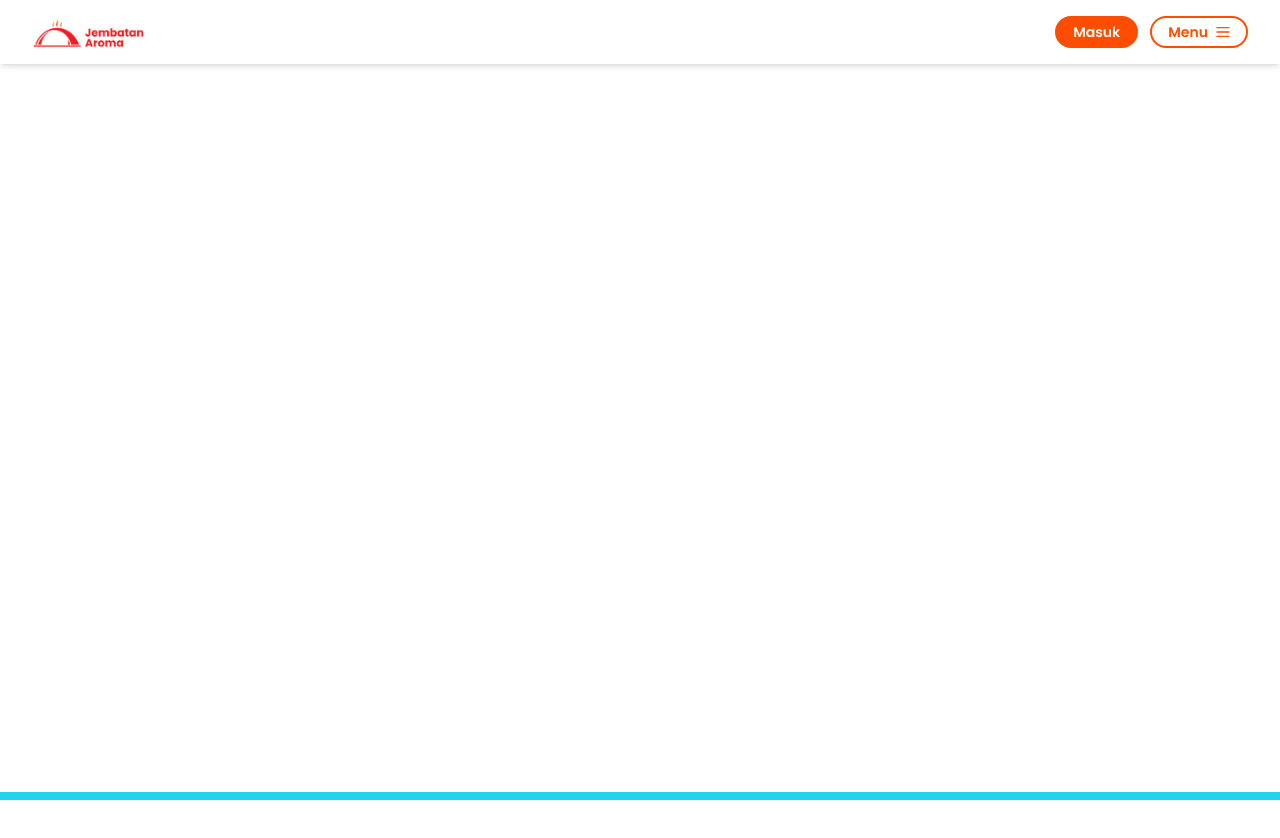
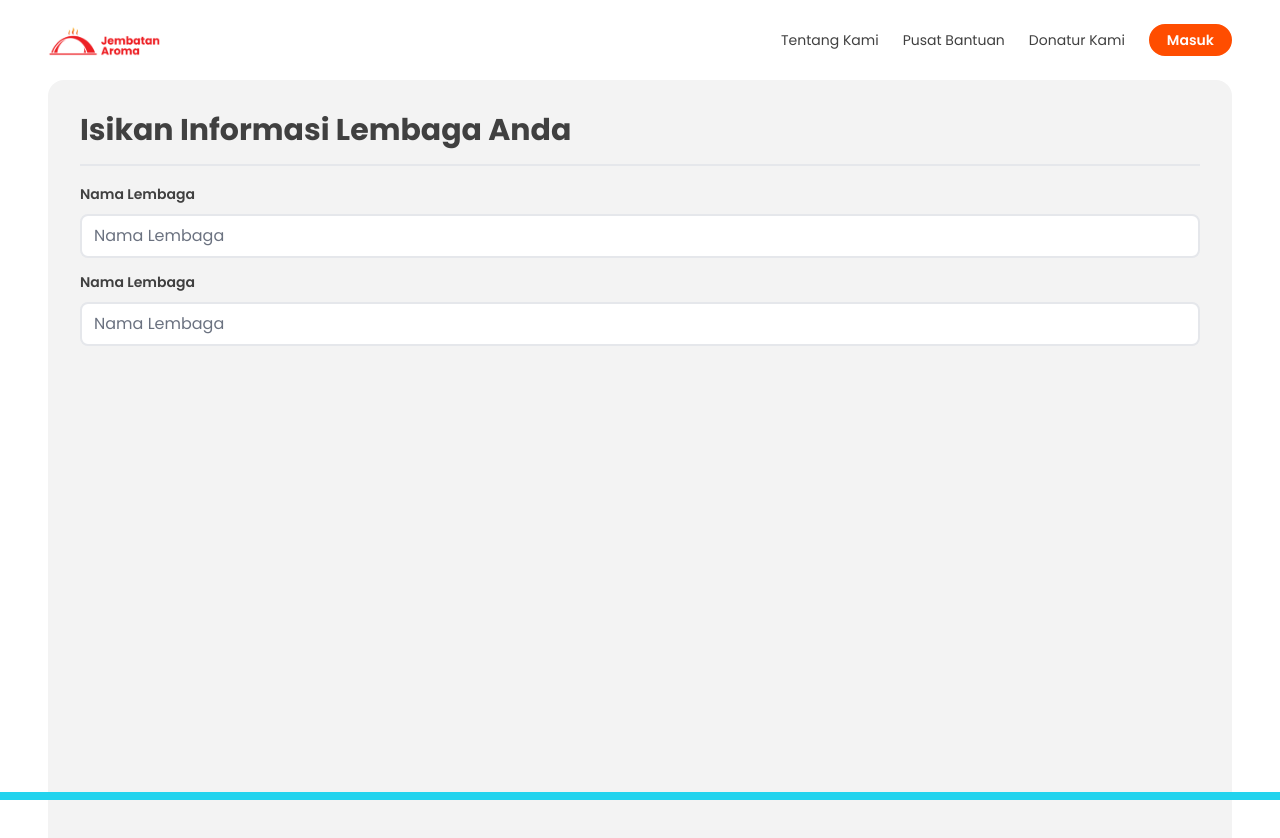
Before and after one commit to javierreansyah/Jembatan-Aroma, a React (Vite) app: page /bergabung in a window 1280 px wide. Before the commit this address had no page. Shown: the top 838 px of the page. Before the commit the page ends 800 px from the top, so only its background shows below. Built offline with nearby package versions, Linux system fonts and the light colour scheme.

Commit message:
added link destination and form basics

```diff
--- a/src/App.jsx
+++ b/src/App.jsx
@@ -1,12 +1,13 @@
 import React from "react";
 import { Route, Routes } from "react-router-dom";
-import { Navbar, Home, ResponsiveHelper } from "./components/index.js";
+import { Navbar, Home, ResponsiveHelper, SignUp } from "./components/index.js";
 
 const App = () => (
   <>
     <Navbar />
     <Routes>
       <Route path="/" element={<Home />} />
+      <Route path="/bergabung" element={<SignUp />} />
     </Routes>
     <ResponsiveHelper />
   </>
--- a/src/components/Home.jsx
+++ b/src/components/Home.jsx
@@ -4,11 +4,11 @@ import HomeImage from "../assets/images/home.jpg";
 
 const Home = () => {
   return (
-    <div className="">
-      <div className="container my-20 px-12 pb-8">
-        <div className="flex items-center justify-between gap-20">
-          <div className="">
-            <h1 className="max-w-md text-4xl font-bold text-wb-yellow md:max-w-xl lg:text-6xl">
+    <div>
+      <div className="container bg-slate-300 px-8 md:px-12">
+        <div className="items-center py-10 md:py-32 lg:flex lg:justify-between lg:gap-20">
+          <div>
+            <h1 className="md:max-w-xl/[72px] max-w-md text-4xl font-bold text-wb-yellow md:text-5xl lg:max-w-2xl xl:text-6xl/[72px]">
               Berbagi Bersama Kepada Yang Membutuhkan
             </h1>
             <p className="mt-4 max-w-md text-base text-wb-gray">
@@ -18,19 +18,20 @@ const Home = () => {
             <div className="mt-8 sm:flex sm:gap-4">
               <Link
                 className="my-4 block w-full rounded-full border-2 border-wb-redorange bg-wb-redorange
-                px-4 py-3 text-center text-sm font-semibold text-wb-white sm:my-0 md:w-32"
+                px-4 py-3 text-center text-sm font-semibold text-wb-white sm:my-0 sm:w-32"
               >
                 Masuk
               </Link>
               <Link
                 className="block w-full rounded-full border-2 border-wb-redorange
-              bg-wb-white px-4 py-3 text-center text-sm font-semibold text-wb-redorange md:w-32"
+              bg-wb-white px-4 py-3 text-center text-sm font-semibold text-wb-redorange sm:w-32"
+                to="/bergabung"
               >
                 Bergabung
               </Link>
             </div>
           </div>
-          <div className="hidden md:block">
+          <div className="hidden lg:block">
             <img src={HomeImage} alt="HomeImage" className="max-h-wb-30" />
           </div>
         </div>
@@ -43,6 +44,7 @@ const Home = () => {
           </h1>
         </div>
       </div>
+      <div className="h-wb-screen"></div>
     </div>
   );
 };
--- a/src/components/Navbar.jsx
+++ b/src/components/Navbar.jsx
@@ -12,18 +12,23 @@ const Navbar = () => {
   };
   return (
     <div>
-      <nav className="fixed top-0 w-full bg-white shadow-md">
-        <div className="container flex h-16 items-center justify-between px-8">
-          <Link>
+      <nav className="fixed top-0 w-full bg-white">
+        <div className="container flex h-20 items-center justify-between px-8 md:px-12">
+          <Link to="/">
             <img src={Logo} alt="Logo" className="h-8" />
           </Link>
 
           <div className="flex items-center">
-            <Link className="mr-3 rounded-full border-2 border-wb-redorange bg-wb-redorange px-4 py-1 text-sm font-semibold text-wb-white">
+            <ul className="hidden md:block">
+              <Link className="mr-6 text-sm text-wb-gray">Tentang Kami</Link>
+              <Link className="mr-6 text-sm text-wb-gray">Pusat Bantuan</Link>
+              <Link className="mr-6 text-sm text-wb-gray">Donatur Kami</Link>
+            </ul>
+            <Link className="mr-3 rounded-full border-2 border-wb-redorange bg-wb-redorange px-4 py-1 text-sm font-semibold text-wb-white md:mr-0">
               Masuk
             </Link>
             <button
-              className="flex items-center rounded-full border-2 border-wb-redorange px-4 py-1 text-sm font-semibold text-wb-redorange"
+              className="flex items-center rounded-full border-2 border-wb-redorange px-4 py-1 text-sm font-semibold text-wb-redorange md:hidden"
               onClick={toggleSidebar}
             >
               <p className="mr-2">Menu</p>
@@ -33,7 +38,7 @@ const Navbar = () => {
         </div>
       </nav>
       <Sidebar isSidebarOpen={isSidebarOpen} toggleSidebar={toggleSidebar} />
-      <div className="h-16"></div>
+      <div className="h-20"></div>
     </div>
   );
 };
--- a/src/components/Sidebar.jsx
+++ b/src/components/Sidebar.jsx
@@ -4,6 +4,17 @@ import Logo from "../assets/images/logo.png";
 import { Close } from "../assets/svg/svgindex.js";
 
 const Sidebar = ({ isSidebarOpen, toggleSidebar }) => {
+  const SidebarLink = ({ to, text }) => {
+    return (
+      <Link
+        to={to}
+        onClick={toggleSidebar}
+        className="my-3 block text-wb-gray hover:text-wb-yellow"
+      >
+        {text}
+      </Link>
+    );
+  };
   return (
     <div
       className={`fixed h-screen w-screen backdrop-blur-lg ${
@@ -13,7 +24,7 @@ const Sidebar = ({ isSidebarOpen, toggleSidebar }) => {
       <div className="fixed right-0 z-50 h-screen w-3/4 border-l-2 border-wb-lightgray bg-wb-white">
         <div className="m-8">
           <div className="my-4 flex justify-between border-b-2 border-gray-200 pb-4">
-            <Link>
+            <Link to="/" onClick={toggleSidebar}>
               <img src={Logo} alt="Logo" className="h-8" />
             </Link>
             <button
@@ -25,13 +36,13 @@ const Sidebar = ({ isSidebarOpen, toggleSidebar }) => {
             </button>
           </div>
           <div>
-            <Link className="my-3 block text-wb-gray">Masuk</Link>
-            <Link className="my-3 block">Bergabung</Link>
-            <Link className="my-3 block">Halaman Utama</Link>
+            <SidebarLink to="/" text="Masuk" />
+            <SidebarLink to="/bergabung" text="Bergabung" />
+            <SidebarLink to="/" text="Halaman Utama" />
             <div className="w-full border-b-2 border-gray-200 text-wb-gray"></div>
-            <Link className="my-3 block text-wb-gray">Tentang</Link>
-            <Link className="my-3 block text-wb-gray">Donatur</Link>
-            <Link className="my-3 block">Pusat Bantuan</Link>
+            <SidebarLink to="/" text="Tentang" />
+            <SidebarLink to="/" text="Donatur" />
+            <SidebarLink to="/" text="Pusat Bantuan" />
             <div className="w-full border-b-2 border-gray-200 text-wb-gray"></div>
           </div>
         </div>
--- /dev/null
+++ b/src/components/SignUp.jsx
@@ -0,0 +1,49 @@
+import React from "react";
+
+const SignUp = () => {
+  const SignUpForm = ({ id, type, placeholder, label, props }) => {
+    return (
+      <div className="">
+        <div className="my-3 flex-1">
+          <label id={id} className="text-sm font-semibold text-wb-gray">
+            {label}
+          </label>
+          <input
+            id={id}
+            name={id}
+            type={type}
+            placeholder={placeholder}
+            className="mt-2 block w-full rounded-lg border-2 border-gray-200 text-wb-gray hover:border-gray-400 focus:border-gray-400 focus:border-wb-yellow  focus:ring-1 focus:ring-wb-yellow"
+            {...props}
+          ></input>
+        </div>
+      </div>
+    );
+  };
+  return (
+    <div className="container h-44 w-full px-8 md:px-12">
+      <div className="h-screen rounded-2xl bg-wb-lightgray p-8">
+        <h1 className="text-3xl font-bold text-wb-gray">
+          Isikan Informasi Lembaga Anda
+        </h1>
+        <div className="my-4 w-full border-b-2 border-gray-200 text-wb-gray"></div>
+        <form>
+          <SignUpForm
+            id="org-name"
+            type="text"
+            placeholder="Nama Lembaga"
+            label="Nama Lembaga"
+          />
+          <SignUpForm
+            id="org-name"
+            type="text"
+            placeholder="Nama Lembaga"
+            label="Nama Lembaga"
+          />
+        </form>
+      </div>
+    </div>
+  );
+};
+
+export default SignUp;
--- a/src/components/index.js
+++ b/src/components/index.js
@@ -2,5 +2,6 @@ import Navbar from "./Navbar";
 import Sidebar from "./Sidebar";
 import Home from "./Home";
 import ResponsiveHelper from "./ResponsiveHelper";
+import SignUp from "./SignUp";
 
-export { Navbar, Sidebar, Home, ResponsiveHelper };
+export { Navbar, Sidebar, Home, ResponsiveHelper, SignUp };
```
Also changed, not shown: src/components/Login.jsx (added).
